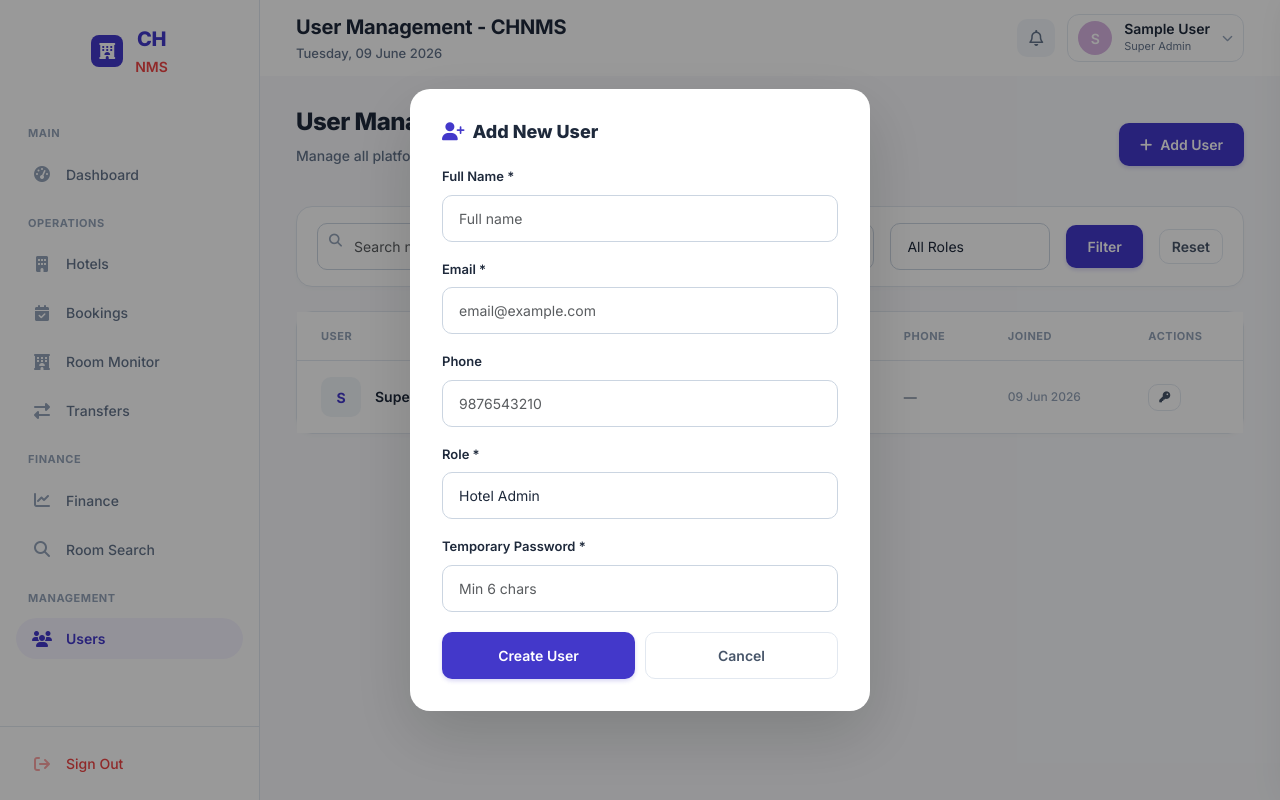
After one commit to sameeeerjadhav/Shirdi-Hotel-Management, a PHP site: page /admin/users in a window 1280 px wide, after a click on "Add User". The commit adds this page. Run offline with PHP 8.4, Linux system fonts and the light colour scheme; the visitor is signed in with stand-in values (Sample User, id 1); data comes from the database, SQL or seed files in the repository.

Commit message:
Complete remaining features: dropdown cleanup, booking_confirmation view, BookingController schema-safe, UserController+view, Users sidebar link, User model search, guest confirmation page

```diff
--- /dev/null
+++ b/src/Controllers/UserController.php
@@ -0,0 +1,109 @@
+<?php
+
+namespace App\Controllers;
+
+use Core\Controller;
+use App\Models\User;
+use App\Middleware\CsrfMiddleware;
+use App\Utils\Sanitizer;
+
+class UserController extends Controller {
+
+    public function __construct() {
+        if (!isset($_SESSION['user_id']) || $_SESSION['role_id'] != 1) {
+            $this->redirect('/login');
+        }
+    }
+
+    public function index() {
+        $search = Sanitizer::clean($_GET['search'] ?? '');
+        $role   = Sanitizer::int($_GET['role'] ?? 0);
+        $model  = new User();
+
+        try {
+            if ($search) {
+                $users = $model->search($search, $role ?: null);
+            } else {
+                $users = $model->allWithRole($role ?: null);
+            }
+        } catch (\Exception $e) {
+            $users = [];
+        }
+
+        return $this->view('admin/users', [
+            'title'  => 'User Management - CHNMS',
+            'users'  => $users,
+            'search' => $search,
+            'role'   => $role,
+        ]);
+    }
+
+    public function create() {
+        CsrfMiddleware::verify();
+
+        $name     = Sanitizer::clean($_POST['name']     ?? '');
+        $email    = Sanitizer::clean($_POST['email']    ?? '');
+        $phone    = Sanitizer::clean($_POST['phone']    ?? '');
+        $roleId   = Sanitizer::int($_POST['role_id']   ?? 3);
+        $password = $_POST['password'] ?? '';
+
+        if (!$name || !$email || strlen($password) < 6) {
+            $_SESSION['error'] = 'Name, email and password (min 6 chars) are required.';
+            $this->redirect('/admin/users');
+        }
+
+        $model = new User();
+        if ($model->findByEmail($email)) {
+            $_SESSION['error'] = 'A user with that email already exists.';
+            $this->redirect('/admin/users');
+        }
+
+        $model->create([
+            'name'          => $name,
+            'email'         => $email,
+            'phone'         => $phone,
+            'role_id'       => $roleId,
+            'password_hash' => password_hash($password, PASSWORD_DEFAULT),
+        ]);
+
+        $_SESSION['success'] = 'User created successfully.';
+        $this->redirect('/admin/users');
+    }
+
+    public function toggleStatus($id) {
+        CsrfMiddleware::verify();
+        $model = new User();
+        $user  = $model->find($id);
+        if (!$user) { $this->json(['success' => false, 'message' => 'Not found.'], 404); }
+
+        // Toggle between active/suspended using login_attempts as a proxy flag
+        try {
+            $suspended = ($user['login_attempts'] ?? 0) >= 99;
+            $model->update($id, ['login_attempts' => $suspended ? 0 : 99]);
+            $this->json(['success' => true, 'message' => $suspended ? 'User activated.' : 'User suspended.']);
+        } catch (\Exception $e) {
+            $this->json(['success' => true, 'message' => 'Done.']);
+        }
+    }
+
+    public function resetPassword($id) {
+        CsrfMiddleware::verify();
+        $newPwd = $_POST['password'] ?? '';
+        if (strlen($newPwd) < 6) {
+            $this->json(['success' => false, 'message' => 'Password must be at least 6 characters.']);
+        }
+        $model = new User();
+        $model->update($id, ['password_hash' => password_hash($newPwd, PASSWORD_DEFAULT)]);
+        $this->json(['success' => true, 'message' => 'Password reset successfully.']);
+    }
+
+    public function delete($id) {
+        CsrfMiddleware::verify();
+        if ($id == $_SESSION['user_id']) {
+            $this->json(['success' => false, 'message' => 'Cannot delete yourself.']);
+        }
+        $model = new User();
+        $model->delete($id);
+        $this->json(['success' => true, 'message' => 'User deleted.']);
+    }
+}
--- a/src/Models/User.php
+++ b/src/Models/User.php
@@ -14,4 +14,51 @@ class User extends Model {
     public function findById($id) {
         return $this->find($id);
     }
+
+    // Get all users with role name — SAFE
+    public function allWithRole($roleId = null) {
+        $where  = $roleId ? 'u.role_id = ?' : '1=1';
+        $params = $roleId ? [$roleId] : [];
+        try {
+            return $this->query(
+                "SELECT u.id, u.name, u.email, u.phone, u.role_id, u.created_at,
+                        r.name as role_name
+                 FROM users u
+                 LEFT JOIN roles r ON r.id = u.role_id
+                 WHERE {$where}
+                 ORDER BY u.created_at DESC",
+                $params
+            );
+        } catch (\Exception $e) {
+            // Roles table may not exist — return without role name
+            return $this->query(
+                "SELECT id, name, email, phone, role_id, created_at,
+                        CASE role_id WHEN 1 THEN 'Super Admin' WHEN 2 THEN 'Hotel Admin' ELSE 'Guest' END as role_name
+                 FROM users
+                 ORDER BY created_at DESC"
+            );
+        }
+    }
+
+    // Search users
+    public function search($term, $roleId = null) {
+        $params = ['%' . $term . '%', '%' . $term . '%'];
+        $roleClause = '';
+        if ($roleId) {
+            $roleClause = ' AND u.role_id = ?';
+            $params[]   = $roleId;
+        }
+        try {
+            return $this->query(
+                "SELECT u.id, u.name, u.email, u.phone, u.role_id, u.created_at,
+                        CASE u.role_id WHEN 1 THEN 'Super Admin' WHEN 2 THEN 'Hotel Admin' ELSE 'Guest' END as role_name
+                 FROM users u
+                 WHERE (u.name LIKE ? OR u.email LIKE ?){$roleClause}
+                 ORDER BY u.created_at DESC",
+                $params
+            );
+        } catch (\Exception $e) {
+            return [];
+        }
+    }
 }
--- /dev/null
+++ b/src/Views/admin/users.php
@@ -0,0 +1,199 @@
+<div class="page-header">
+    <div>
+        <h2>User Management</h2>
+        <p>Manage all platform users — Super Admins, Hotel Admins, and Guests</p>
+    </div>
+    <button onclick="document.getElementById('addUserModal').classList.add('open')" class="btn btn-primary">
+        <i class="fa-solid fa-plus me-2"></i>Add User
+    </button>
+</div>
+
+<!-- FILTER ROW -->
+<div class="card mb-4" style="padding:16px 20px;">
+    <form method="GET" class="d-flex gap-3 flex-wrap align-items-center">
+        <div style="flex:1;min-width:200px;position:relative;">
+            <i class="fa-solid fa-magnifying-glass" style="position:absolute;left:12px;top:11px;color:#94a3b8;font-size:13px;"></i>
+            <input type="text" name="search" class="form-control" placeholder="Search name or email..."
+                   value="<?= htmlspecialchars($search ?? '') ?>" style="padding-left:36px;">
+        </div>
+        <select name="role" class="form-select" style="width:160px;">
+            <option value="0">All Roles</option>
+            <option value="1" <?= ($role??0)==1?'selected':'' ?>>Super Admin</option>
+            <option value="2" <?= ($role??0)==2?'selected':'' ?>>Hotel Admin</option>
+            <option value="3" <?= ($role??0)==3?'selected':'' ?>>Guest</option>
+        </select>
+        <button type="submit" class="btn btn-primary">Filter</button>
+        <a href="<?= BASE_URL ?>/admin/users" class="btn btn-light">Reset</a>
+    </form>
+</div>
+
+<!-- USERS TABLE -->
+<div class="card">
+    <div class="card-body" style="padding:0;">
+        <table class="table mb-0">
+            <thead>
+                <tr>
+                    <th>User</th>
+                    <th>Email</th>
+                    <th>Role</th>
+                    <th>Phone</th>
+                    <th>Joined</th>
+                    <th>Actions</th>
+                </tr>
+            </thead>
+            <tbody>
+                <?php if (empty($users)): ?>
+                <tr><td colspan="6" style="text-align:center;padding:48px;color:#94a3b8;">
+                    <div style="font-size:32px;margin-bottom:12px;">👥</div>
+                    No users found.
+                </td></tr>
+                <?php else: ?>
+                <?php foreach ($users as $u):
+                    $roleColors = [1=>['bg'=>'#f5f3ff','text'=>'#4338ca'], 2=>['bg'=>'#ecfdf5','text'=>'#065f46'], 3=>['bg'=>'#f8fafc','text'=>'#475569']];
+                    $rc = $roleColors[$u['role_id']] ?? $roleColors[3];
+                    $isSuspended = ($u['login_attempts'] ?? 0) >= 99;
+                ?>
+                <tr>
+                    <td>
+                        <div class="identity-cell">
+                            <div class="identity-avatar icon-indigo"><?= strtoupper(substr($u['name'],0,1)) ?></div>
+                            <div>
+                                <div class="identity-name"><?= htmlspecialchars($u['name']) ?></div>
+                                <?php if ($isSuspended): ?><div style="font-size:11px;color:#ef4444;font-weight:700;">SUSPENDED</div><?php endif; ?>
+                            </div>
+                        </div>
+                    </td>
+                    <td style="font-size:13px;color:#64748b;"><?= htmlspecialchars($u['email']) ?></td>
+                    <td>
+                        <span style="background:<?= $rc['bg'] ?>;color:<?= $rc['text'] ?>;padding:3px 12px;border-radius:99px;font-size:11px;font-weight:700;">
+                            <?= htmlspecialchars($u['role_name'] ?? 'N/A') ?>
+                        </span>
+                    </td>
+                    <td style="font-size:13px;color:#64748b;"><?= htmlspecialchars($u['phone'] ?? '—') ?></td>
+                    <td style="font-size:12px;color:#94a3b8;"><?= date('d M Y', strtotime($u['created_at'])) ?></td>
+                    <td>
+                        <div style="display:flex;gap:6px;">
+                            <button onclick="resetPwd(<?= $u['id'] ?>, '<?= htmlspecialchars($u['name']) ?>')"
+                                    class="btn btn-light" style="font-size:11px;padding:4px 10px;" title="Reset Password">
+                                <i class="fa-solid fa-key"></i>
+                            </button>
+                            <?php if ($u['id'] != $_SESSION['user_id']): ?>
+                            <button onclick="toggleUser(<?= $u['id'] ?>, <?= $isSuspended ? 'true' : 'false' ?>)"
+                                    class="btn btn-light" style="font-size:11px;padding:4px 10px;color:<?= $isSuspended ? '#10b981' : '#f59e0b' ?>;"
+                                    title="<?= $isSuspended ? 'Activate' : 'Suspend' ?>">
+                                <i class="fa-solid fa-<?= $isSuspended ? 'check-circle' : 'ban' ?>"></i>
+                            </button>
+                            <button onclick="deleteUser(<?= $u['id'] ?>, '<?= htmlspecialchars($u['name']) ?>')"
+                                    class="btn btn-light" style="font-size:11px;padding:4px 10px;color:#ef4444;border-color:#fecaca;" title="Delete">
+                                <i class="fa-solid fa-trash"></i>
+                            </button>
+                            <?php endif; ?>
+                        </div>
+                    </td>
+                </tr>
+                <?php endforeach; ?>
+                <?php endif; ?>
+            </tbody>
+        </table>
+    </div>
+</div>
+
+<!-- ADD USER MODAL -->
+<div id="addUserModal" style="display:none;position:fixed;inset:0;z-index:3000;align-items:center;justify-content:center;">
+    <div style="position:absolute;inset:0;background:rgba(0,0,0,0.4);" onclick="document.getElementById('addUserModal').classList.remove('open')"></div>
+    <div style="position:relative;background:white;border-radius:20px;width:460px;max-width:95%;padding:32px;box-shadow:0 24px 64px rgba(0,0,0,0.15);z-index:1;">
+        <h3 style="font-size:18px;font-weight:800;color:#1e293b;margin-bottom:20px;">
+            <i class="fa-solid fa-user-plus me-2" style="color:#4338ca;"></i>Add New User
+        </h3>
+        <form method="POST" action="<?= BASE_URL ?>/admin/users/create">
+            <?= \App\Middleware\CsrfMiddleware::field() ?>
+            <div style="display:grid;gap:14px;">
+                <div>
+                    <label class="form-label">Full Name *</label>
+                    <input type="text" name="name" class="form-control" required placeholder="Full name">
+                </div>
+                <div>
+                    <label class="form-label">Email *</label>
+                    <input type="email" name="email" class="form-control" required placeholder="email@example.com">
+                </div>
+                <div>
+                    <label class="form-label">Phone</label>
+                    <input type="text" name="phone" class="form-control" placeholder="9876543210">
+                </div>
+                <div>
+                    <label class="form-label">Role *</label>
+                    <select name="role_id" class="form-select" required>
+                        <option value="2">Hotel Admin</option>
+                        <option value="1">Super Admin</option>
+                        <option value="3">Guest</option>
+                    </select>
+                </div>
+                <div>
+                    <label class="form-label">Temporary Password *</label>
+                    <input type="text" name="password" class="form-control" required
+                           placeholder="Min 6 chars" minlength="6">
+                </div>
+            </div>
+            <div style="display:flex;gap:10px;margin-top:20px;">
+                <button type="submit" class="btn btn-primary" style="flex:1;padding:12px;">Create User</button>
+                <button type="button" onclick="document.getElementById('addUserModal').classList.remove('open')"
+                        class="btn btn-light" style="flex:1;padding:12px;">Cancel</button>
+            </div>
+        </form>
+    </div>
+</div>
+
+<!-- RESET PASSWORD MODAL -->
+<div id="resetPwdModal" style="display:none;position:fixed;inset:0;z-index:3000;align-items:center;justify-content:center;">
+    <div style="position:absolute;inset:0;background:rgba(0,0,0,0.4);" onclick="document.getElementById('resetPwdModal').style.display='none'"></div>
+    <div style="position:relative;background:white;border-radius:20px;width:380px;padding:28px;box-shadow:0 24px 64px rgba(0,0,0,0.15);z-index:1;">
+        <h3 style="font-size:16px;font-weight:800;margin-bottom:16px;">Reset Password for <span id="resetPwdName"></span></h3>
+        <input type="password" id="resetPwdInput" class="form-control mb-3" placeholder="New password (min 6 chars)" minlength="6">
+        <div style="display:flex;gap:10px;">
+            <button onclick="submitReset()" class="btn btn-primary" style="flex:1;">Reset</button>
+            <button onclick="document.getElementById('resetPwdModal').style.display='none'" class="btn btn-light" style="flex:1;">Cancel</button>
+        </div>
+    </div>
+</div>
+
+<style>
+#addUserModal.open { display: flex !important; }
+</style>
+
+<script>
+const CSRF = '<?= \App\Middleware\CsrfMiddleware::generate() ?>';
+let resetUserId = null;
+
+async function toggleUser(id, isSuspended) {
+    const action = isSuspended ? 'activate' : 'suspend';
+    if (!confirm(`${isSuspended ? 'Activate' : 'Suspend'} this user?`)) return;
+    const res  = await fetch(`<?= BASE_URL ?>/admin/users/${id}/toggle`, {method:'POST', headers:{'X-CSRF-Token':CSRF}});
+    const data = await res.json();
+    if (data.success) { showToast(data.message, 'success'); setTimeout(()=>location.reload(), 800); }
+}
+
+function resetPwd(id, name) {
+    resetUserId = id;
+    document.getElementById('resetPwdName').textContent = name;
+    document.getElementById('resetPwdInput').value = '';
+    document.getElementById('resetPwdModal').style.display = 'flex';
+}
+
+async function submitReset() {
+    const pwd = document.getElementById('resetPwdInput').value;
+    if (pwd.length < 6) { showToast('Password must be at least 6 characters', 'error'); return; }
+    const fd = new FormData(); fd.append('password', pwd); fd.append('_csrf', CSRF);
+    const res  = await fetch(`<?= BASE_URL ?>/admin/users/${resetUserId}/password`, {method:'POST', body:fd});
+    const data = await res.json();
+    document.getElementById('resetPwdModal').style.display = 'none';
+    showToast(data.message, data.success ? 'success' : 'error');
+}
+
+async function deleteUser(id, name) {
+    if (!confirm(`Permanently delete user "${name}"? This cannot be undone.`)) return;
+    const res  = await fetch(`<?= BASE_URL ?>/admin/users/${id}/delete`, {method:'POST', headers:{'X-CSRF-Token':CSRF}});
+    const data = await res.json();
+    if (data.success) { showToast(data.message, 'success'); setTimeout(()=>location.reload(), 800); }
+    else showToast(data.message, 'error');
+}
+</script>
--- a/src/Views/layout.php
+++ b/src/Views/layout.php
@@ -416,6 +416,10 @@
         <li class="nav-item"><a class="nav-link <?= $isActive('/admin/finance') ?>" href="<?= BASE_URL ?>/admin/finance"><i class="fa-solid fa-chart-line"></i> Finance</a></li>
         <li class="nav-item"><a class="nav-link <?= $isActive('/admin/search') ?>" href="<?= BASE_URL ?>/admin/search"><i class="fa-solid fa-magnifying-glass"></i> Room Search</a></li>
     </ul>
+    <div class="sidebar-section">Management</div>
+    <ul class="nav flex-column">
+        <li class="nav-item"><a class="nav-link <?= $isActive('/admin/users') ?>" href="<?= BASE_URL ?>/admin/users"><i class="fa-solid fa-users"></i> Users</a></li>
+    </ul>
     <?php elseif ($_SESSION['role_id'] == 2): // Hotel Admin ?>
     <div class="sidebar-section">Main</div>
     <ul class="nav flex-column">
@@ -484,27 +488,11 @@
                                 <div class="dropdown-item-sub">Account settings &amp; password</div>
                             </div>
                         </a>
-                        <?php if ($_SESSION['role_id'] == 1): ?>
-                        <a href="<?= BASE_URL ?>/admin/hotels" class="dropdown-item">
-                            <i class="fa-solid fa-building"></i>
-                            <div>
-                                <div class="dropdown-item-title">Manage Hotels</div>
-                                <div class="dropdown-item-sub">Hotel network overview</div>
-                            </div>
-                        </a>
-                        <?php endif; ?>
-                        <a href="<?= BASE_URL ?>/admin/search" class="dropdown-item">
-                            <i class="fa-solid fa-magnifying-glass"></i>
-                            <div>
-                                <div class="dropdown-item-title">Room Search</div>
-                                <div class="dropdown-item-sub">Search available rooms</div>
-                            </div>
-                        </a>
                     </div>
 
                     <!-- Sign Out -->
                     <div style="padding:8px 0;border-top:1px solid #f1f5f9;">
-                        <a href="<?= BASE_URL ?>/logout" class="dropdown-item" style="--item-color:#ef4444;">
+                        <a href="<?= BASE_URL ?>/logout" class="dropdown-item">
                             <i class="fa-solid fa-arrow-right-from-bracket" style="color:#ef4444;"></i>
                             <div>
                                 <div class="dropdown-item-title" style="color:#ef4444;">Sign Out</div>
--- a/src/routes.php
+++ b/src/routes.php
@@ -70,6 +70,14 @@ $router->post('/admin/transfers/{id}/reject',     [AdminController::class, 'reje
 // Search
 $router->get('/admin/search', [AdminController::class, 'search']);
 
+// Users Management
+use App\Controllers\UserController;
+$router->get('/admin/users',                  [UserController::class, 'index']);
+$router->post('/admin/users/create',          [UserController::class, 'create']);
+$router->post('/admin/users/{id}/toggle',     [UserController::class, 'toggleStatus']);
+$router->post('/admin/users/{id}/password',   [UserController::class, 'resetPassword']);
+$router->post('/admin/users/{id}/delete',     [UserController::class, 'delete']);
+
 // =============================================
 // HOTEL PARTNER ROUTES
 // =============================================
```
Also changed, not shown: src/Controllers/BookingController.php (+51 -33 lines), src/Views/guest/booking_confirmation.php (added, +172 -0 lines).
